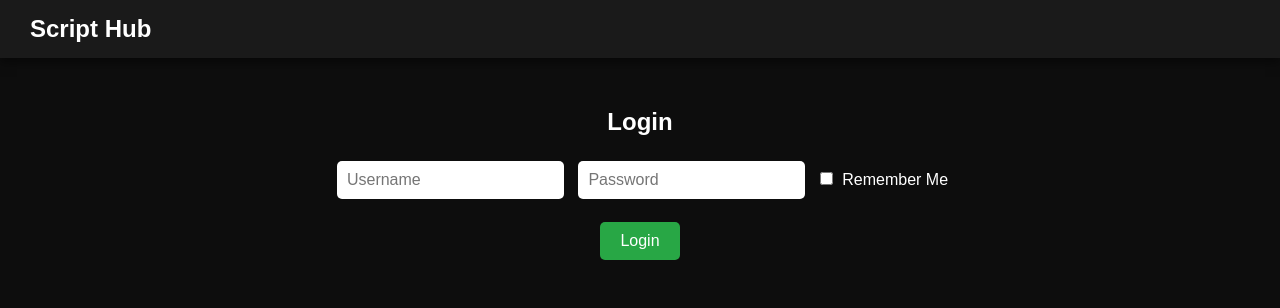
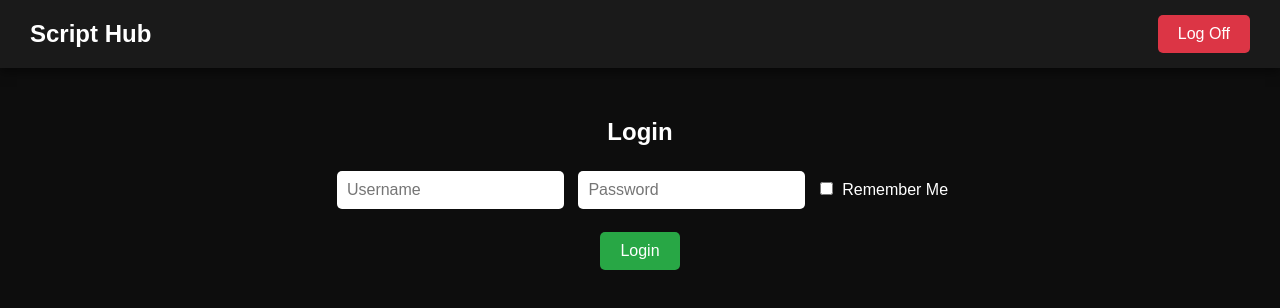
Before and after one commit to MaxiEliteExecutor/SaturnXHub, a plain HTML site: page index.html in a window 1280 px wide. Drawn offline with Linux system fonts and the light colour scheme.

Commit message:
Update index.html

```diff
--- a/index.html
+++ b/index.html
@@ -79,6 +79,15 @@
             border: none;
             border-radius: 5px;
             background: #28a745;
+            color: white;
+            cursor: pointer;
+        }
+        .logoff-btn {
+            padding: 10px 20px;
+            font-size: 16px;
+            border: none;
+            border-radius: 5px;
+            background: #dc3545;
             color: white;
             cursor: pointer;
         }
@@ -185,6 +194,15 @@
             }
         }
 
+        // Log off function
+        function logoff() {
+            localStorage.removeItem('isLoggedIn'); // Remove login state
+            isLoggedIn = false;
+            document.getElementById('login-container').style.display = 'block';
+            document.getElementById('content-container').style.display = 'none';
+            loadScripts(); // Re-load the free scripts after logoff
+        }
+
         // Check if user is remembered
         window.onload = () => {
             if (localStorage.getItem('isLoggedIn') === 'true') {
@@ -203,6 +221,7 @@
 <body>
     <div class="navbar">
         <h2>Script Hub</h2>
+        <button class="logoff-btn" onclick="logoff()">Log Off</button>
     </div>
 
     <div id="login-container" class="login-container">
```
